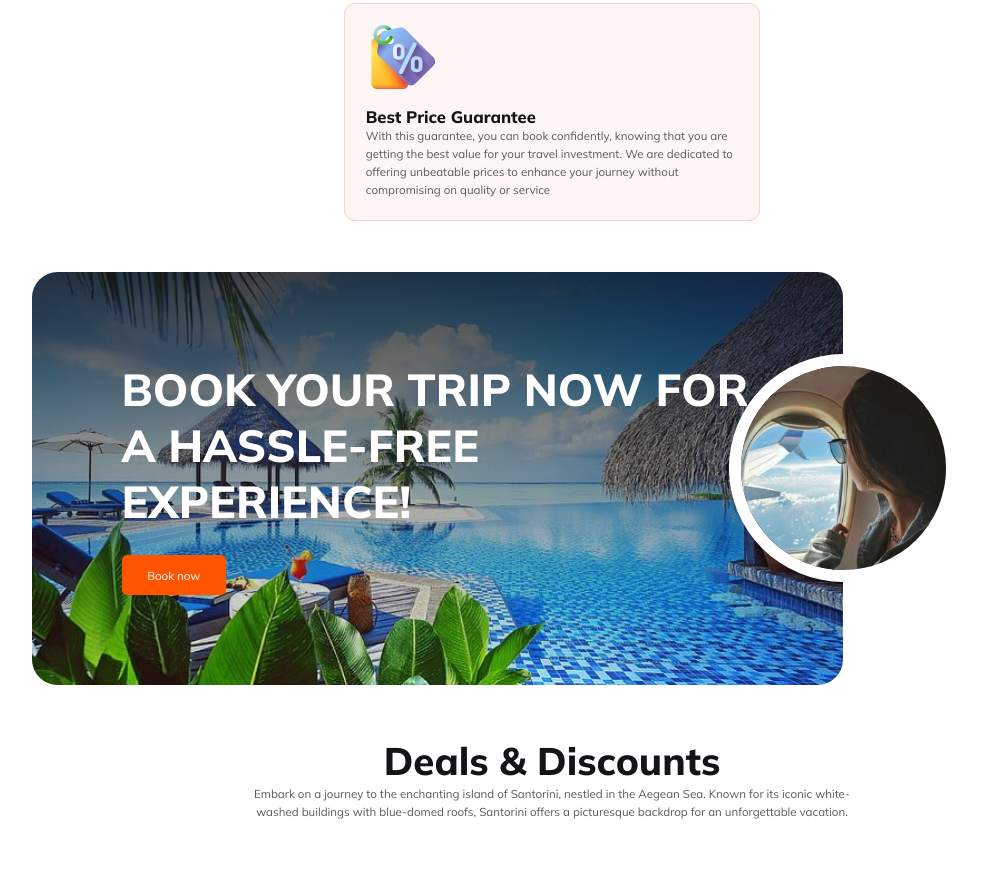
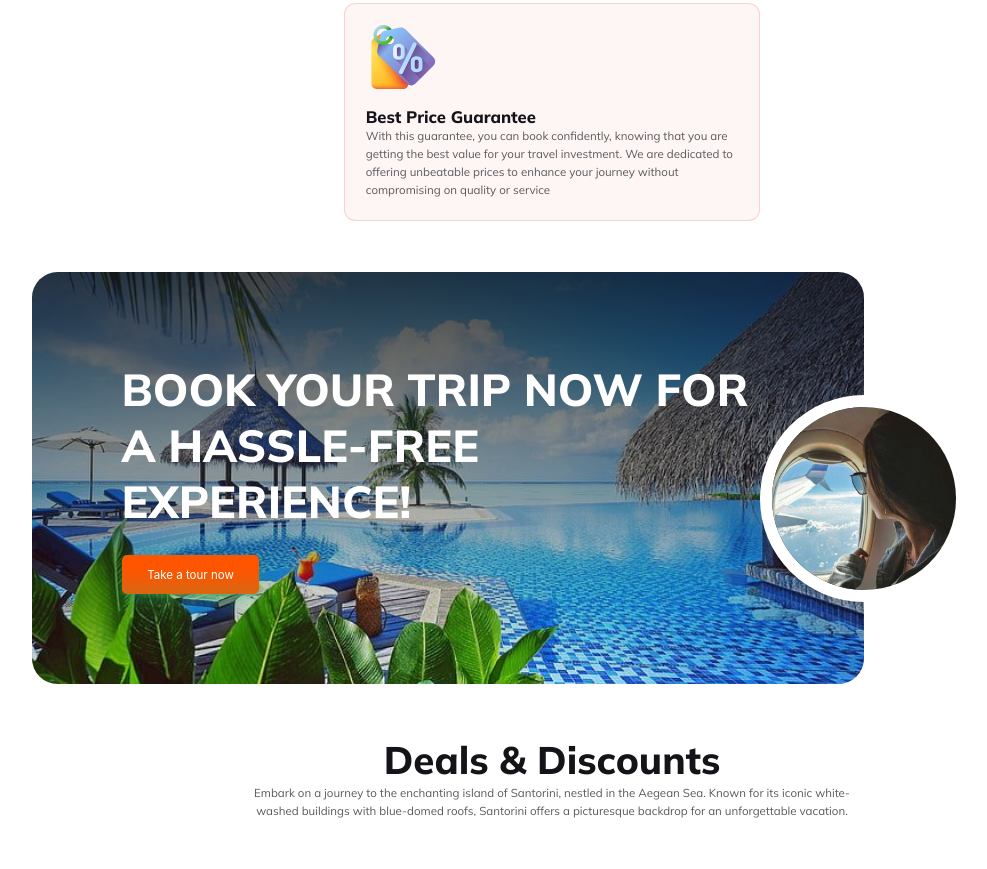
Before and after one commit to MD-HABIB-ULLA/project-2, a plain HTML site: page index.html in a window 1280 px wide. Shown: the part 2570-3439 px from the top of the page, without its empty margins (88-1075 px from the left). Drawn offline with Linux system fonts and the light colour scheme.

Commit message:
some thing correction

```diff
--- a/css/style.css
+++ b/css/style.css
@@ -209,15 +209,32 @@ body {
     width: 100%;
 }
 
+
+
 .btn {
-    outline: none;
-    border: none;
+    background-color: rgb(255, 85, 0);
     border-radius: .4vw;
-    background-color: #FF5400;
+    box-shadow: rgba(44, 187, 99, .2) 0 -25px 18px -14px inset, rgba(44, 187, 99, .15) 0 1px 2px, rgba(44, 187, 99, .15) 0 2px 4px, rgba(44, 187, 99, .15) 0 4px 8px, rgba(44, 187, 99, .15) 0 8px 16px, rgba(44, 187, 99, .15) 0 16px 32px;
+    color: #fff;
+    cursor: pointer;
+    display: inline-block;
+    font-family: CerebriSans-Regular, -apple-system, system-ui, Roboto, sans-serif;
+    padding: 1vw 2vw;
+    text-align: center;
+    text-decoration: none;
+    transition: all 250ms;
+    border: 0;
     font-size: 0.9vw;
-    color: #fff;
-    padding: 1vw 2vw;
+    user-select: none;
+    -webkit-user-select: none;
+    touch-action: manipulation;
 }
+
+.btn:hover {
+    box-shadow: rgba(255, 85, 0, .35) 0 -25px 18px -14px inset, rgba(255, 85, 0, .25) 0 1px 2px, rgba(255, 85, 0, .25) 0 2px 4px, rgba(255, 85, 0, .25) 0 4px 8px, rgba(255, 85, 0, .25) 0 8px 16px, rgba(255, 85, 0, .25) 0 16px 32px;
+    transform: scale(1.05);
+}
+
 
 /* popular tour section end  */
 
@@ -368,14 +385,15 @@ body {
 
 /* end of schose section */
 /* my section */
-.book{
+.book {
     width: 81.25%;
     margin: auto;
     margin-top: 4vw;
     display: flex;
 }
-.leftimage{
-    width: 100%;
+
+.leftimage {
+    width: 80%;
     background: linear-gradient(180deg, rgba(19, 19, 24, 0.80) 0%, rgba(19, 19, 24, 0.00) 100%), url(../images/left.jpeg);
     background-repeat: no-repeat;
     background-position: center;
@@ -383,27 +401,32 @@ body {
     padding: 7vw;
     border-radius: 2vw;
 }
-.leftimage h1{
+
+.leftimage h1 {
     font-size: 3.5vw;
     font-weight: 800;
     text-transform: uppercase;
     margin-bottom: 2vw;
     color: #FFF;
 
+
 }
-.rightimage{
-    width: 30%;
+
+.rightimage {
+    width: 20%;
 
 
 }
-.rightimage img{
+
+.rightimage img {
     width: 100%;
     border-radius: 50%;
     border: 1vw solid #FFF;
     position: relative;
-    top: 20%;
+    top: 30%;
     left: -50%;
 }
+
 /* my section end  */
 
 
@@ -778,7 +801,6 @@ footer {
         width: 100%;
     }
 
-
     .btn {
         font-size: 3.5vw;
         border-radius: 2vw;
@@ -893,28 +915,32 @@ footer {
 
     /* end of schose section */
     /* my section */
-.book{
+    .book {
         width: 90%;
         margin-top: 10vw;
         display: flex;
         flex-direction: column;
     }
-.leftimage{
+
+    .leftimage {
         width: 100%;
         padding: 7vw;
         padding-bottom: 50vw;
         border-radius: 4vw;
     }
-.leftimage h1{
+
+    .leftimage h1 {
         font-size: 9vw;
         line-height: 12vw;
     }
-.rightimage{
+
+    .rightimage {
         width: 70%;
 
 
     }
-.rightimage img{
+
+    .rightimage img {
         width: 100%;
         border-radius: 50%;
         border: 4vw solid #FFF;
@@ -923,6 +949,7 @@ footer {
         left: 25%;
 
     }
+
     /* my section end  */
 
 
@@ -977,7 +1004,7 @@ footer {
     .deal-2 {
         width: 100%;
         border-radius: 4vw;
-        border: 1 solid #FFF;
+        border: 1vw solid #FFF;
         padding: 3vw;
         margin-top: 50%;
     }
@@ -1021,12 +1048,13 @@ footer {
         width: 90%;
         margin-top: 7vw;
         flex-direction: column;
+
     }
 
     .news-box {
         border-radius: 4vw;
         width: 100%;
-        padding: 8%;
+        padding: 5%;
     }
 
     .news-box h3 {
@@ -1036,12 +1064,12 @@ footer {
 
     .news-box P {
         font-size: 3.5vw;
-        margin-bottom: 3vw;
+        margin-bottom: 4vw;
     }
 
     .news-box input {
         outline: none;
-        margin-bottom: 3vw;
+        margin-bottom: 4vw;
         padding: 4vw;
         border-radius: 2vw;
 
@@ -1089,7 +1117,7 @@ footer {
         font-size: 3.5vw;
 
         line-height: 4vw;
-        margin: 4vw 0vw ;
+        margin: 4vw 0vw;
     }
 
     .foot-icons {
--- a/index.html
+++ b/index.html
@@ -915,7 +915,7 @@
         <section class="book">
             <div class="leftimage">
                 <h1>Book your trip now for a hassle-free experience!</h1>
-                <button class="btn">Book now</button>
+                <button class="btn">Take a tour now</button>
             </div>
             <div class="rightimage"> <img src="images/right.jpeg" alt=""></div>
         </section>
@@ -1010,7 +1010,7 @@
                 <img src="images/news.png" alt="">
                 <div class="news-dis">
                     <p>wondervista.com</p>
-                    <h3>Travel.com</h3>
+                    <h3>70% Off!</h3>
                 </div>
             </div>
         </section>
```
Lines whose indentation alone changed are shown as unchanged.
